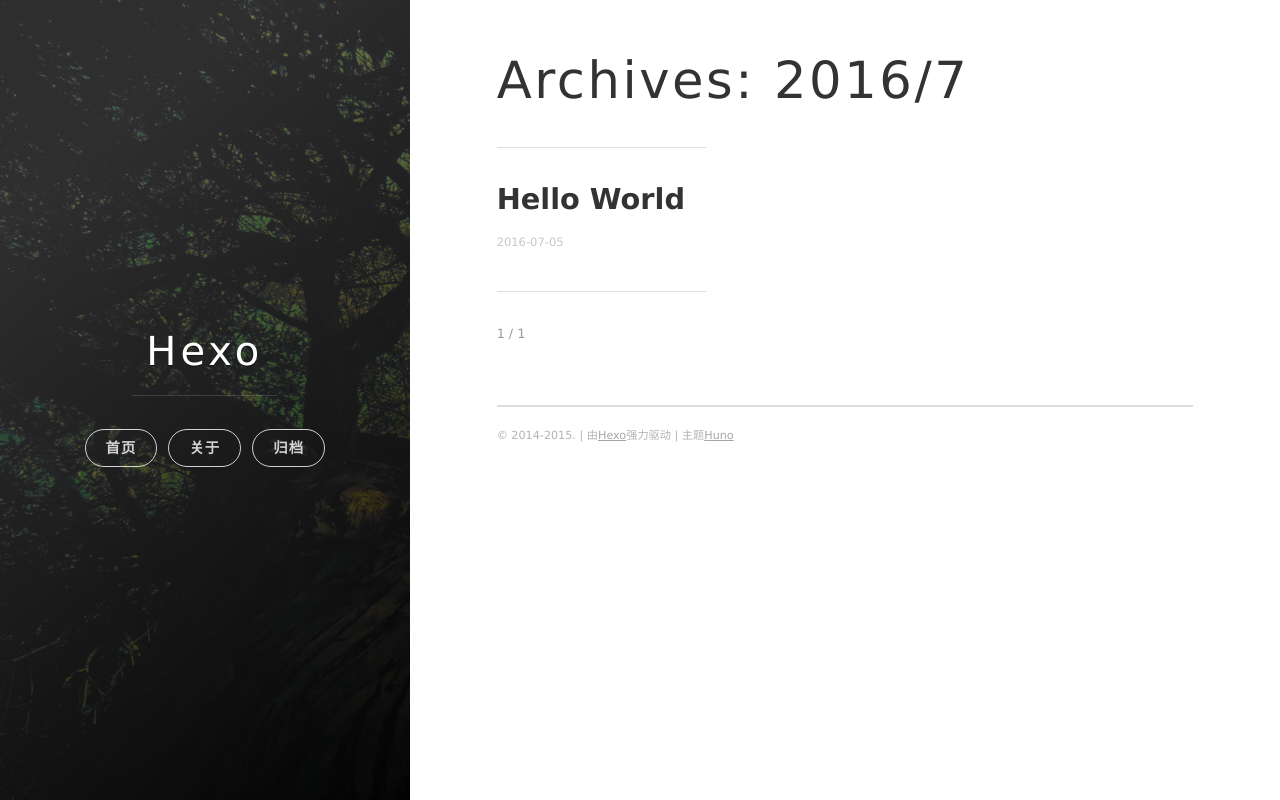
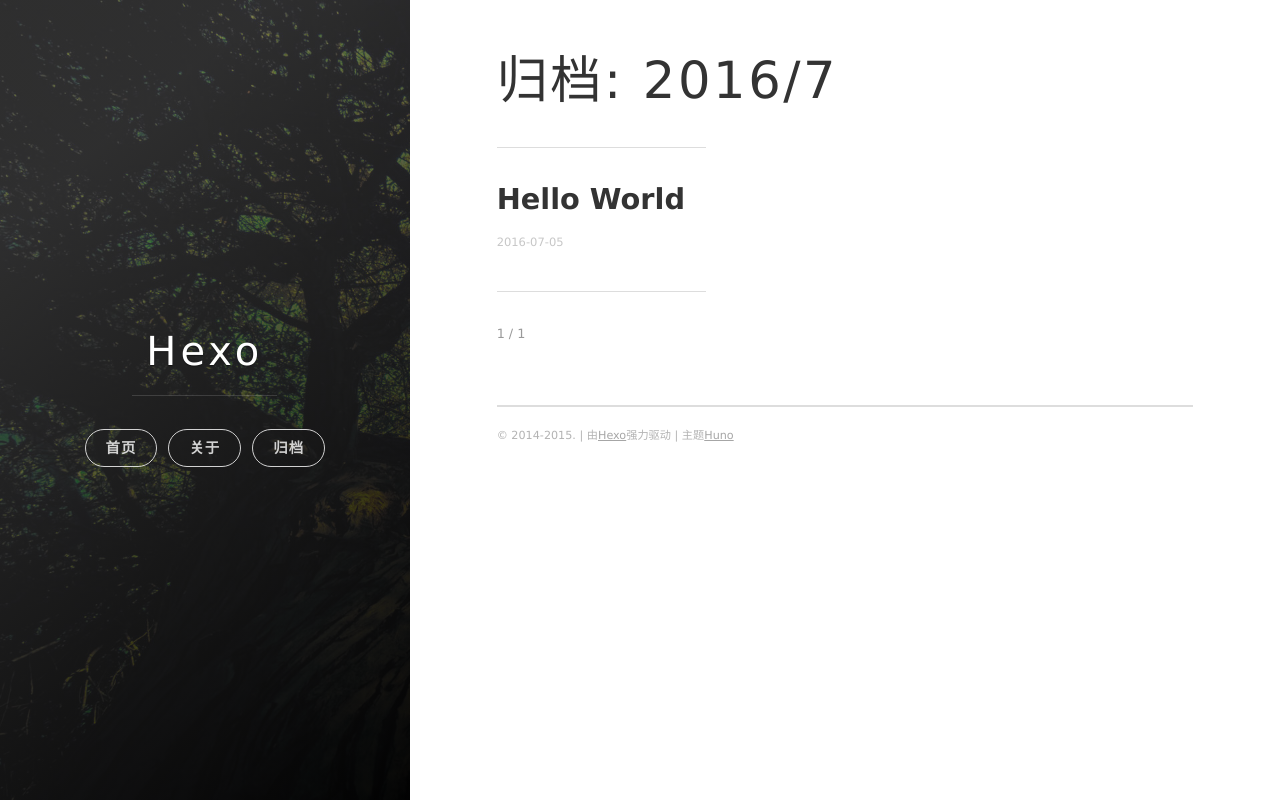
Before and after one commit to KaihoPun/KaihoPun.github.io, a plain HTML site: page archives/2016/07/index.html in a window 1280 px wide. Drawn offline with nearby package versions, Linux system fonts and the light colour scheme; some packages are replaced by stand-ins of ours.

Commit message:
Site updated: 2016-07-05 14:54:09

```diff
--- a/archives/2016/07/index.html
+++ b/archives/2016/07/index.html
@@ -7,7 +7,7 @@
 
 
     <title>
-      Archives: 2016/7
+      归档: 2016/7
     </title>
 
     <meta name="viewport" content="width=device-width, initial-scale=1, maximum-scale=1, user-scalable=no">
@@ -17,11 +17,11 @@
 
 
     <meta property="og:type" content="website">
-<meta property="og:title" content="Archives: 2016/7">
+<meta property="og:title" content="归档: 2016/7">
 <meta property="og:url" content="http://yoursite.com/archives/2016/07/index.html">
 <meta property="og:site_name" content="Hexo">
 <meta name="twitter:card" content="summary">
-<meta name="twitter:title" content="Archives: 2016/7">
+<meta name="twitter:title" content="归档: 2016/7">
 
 
 
@@ -142,7 +142,7 @@ classes that you can use:
 
 
 
-  <h1 class="archive-title">Archives: 2016/7</h1>
+  <h1 class="archive-title">归档: 2016/7</h1>
   <hr class="post-list__divider" />
 
 
```
Also changed, not shown: archives/2016/index.html (+4 -4 lines), archives/index.html (+3 -3 lines).
